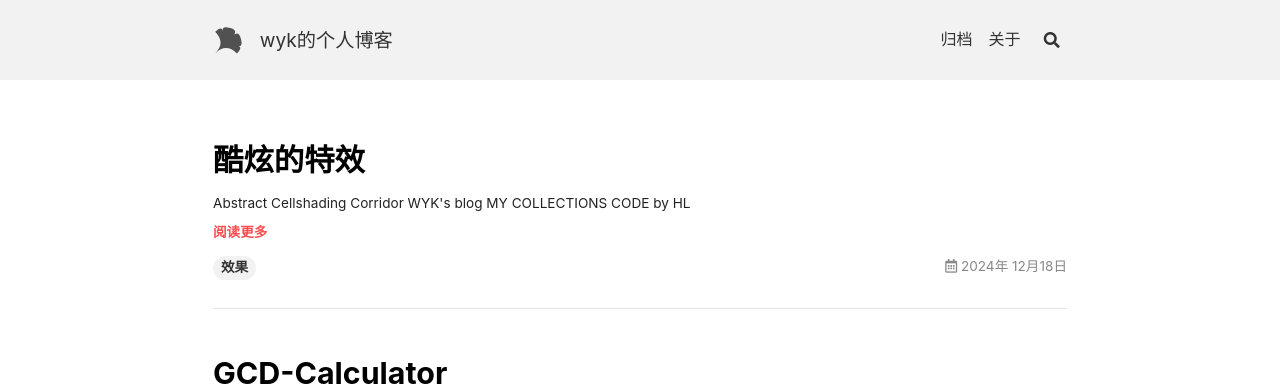
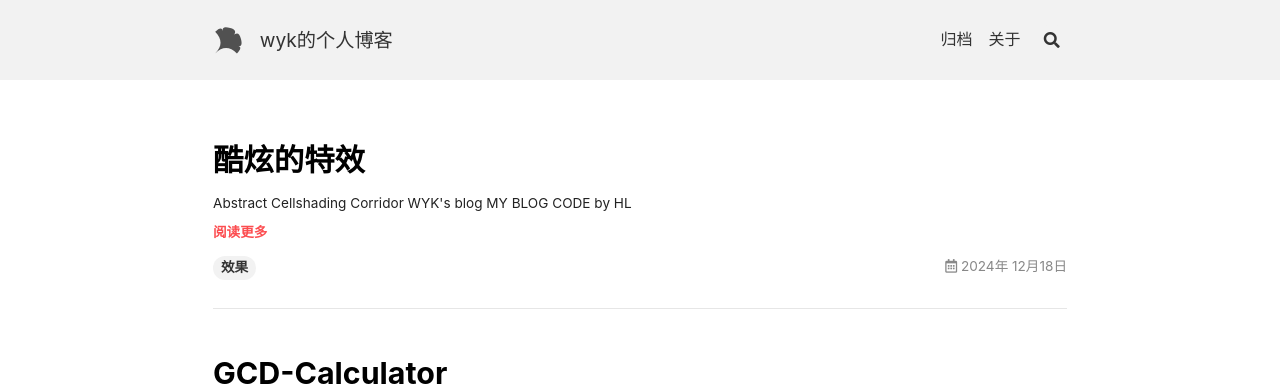
Before and after one commit to wyk-imarubbish/wyk-imarubbish.github.io, a Jekyll site: the page built from index.html, in a window 1280 px wide. Shown: the top 388 px of the page. Built offline with Jekyll 4.4.1, drawn with Linux system fonts in a browser that asks for light colours; nearby versions of some CDN libraries; formulas are drawn with MathJax 3; the list of posts is cut into pages by our own code.

```diff
--- a/_posts/2024-12-18-2048.html
+++ b/_posts/2024-12-18-2048.html
@@ -113,7 +113,7 @@
 
 <body>
   <div id="title">WYK's blog</div>
-  <a href="https://codepen.io/your-work?item_type=collection" id="collection-btn">MY COLLECTIONS</a>
+  <a href="https://wyk-imarubbish.github.io" id="collection-btn">MY BLOG</a>
   <div id="credits">CODE by HL</div>
   <script>
     let scene, camera, renderer, corridor;
```
